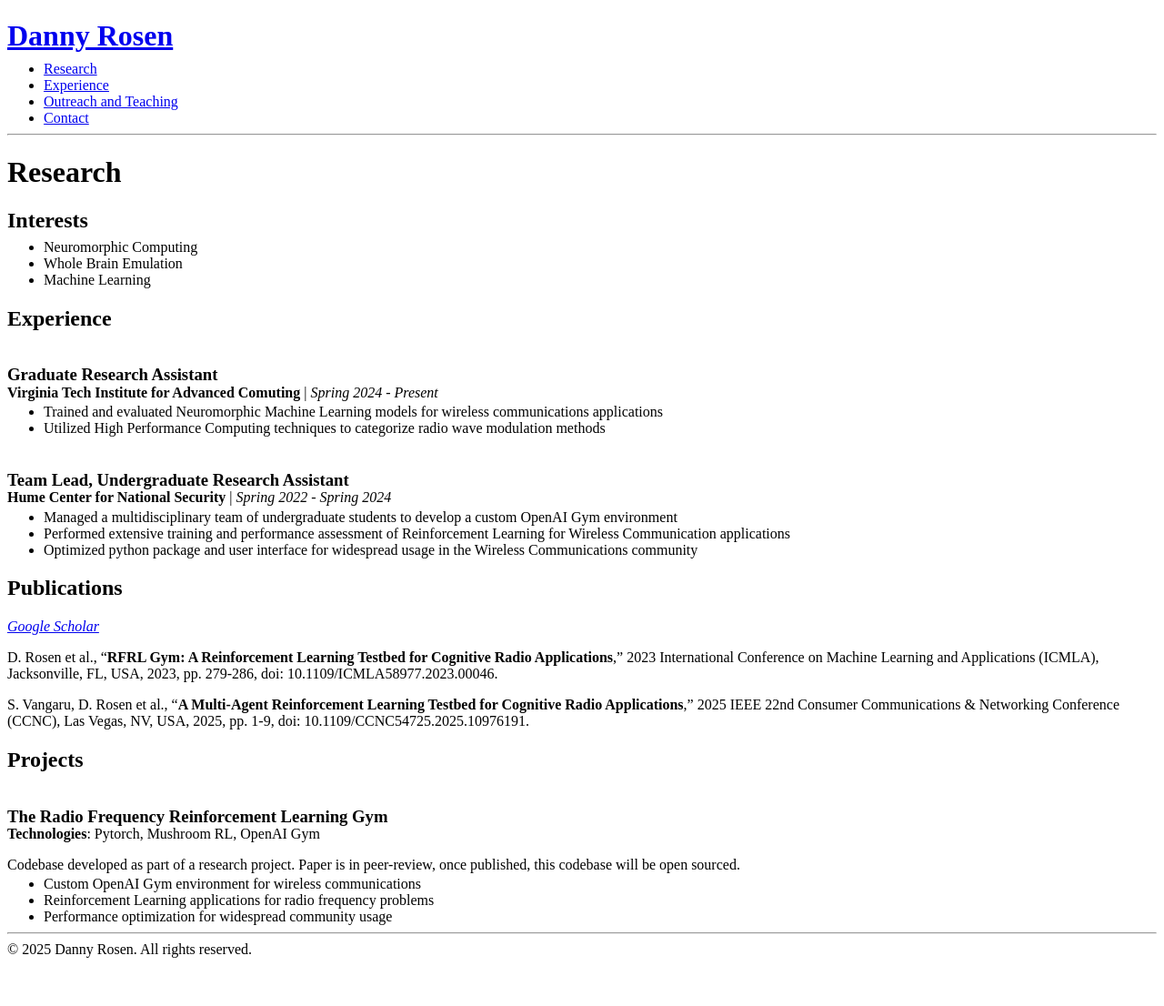
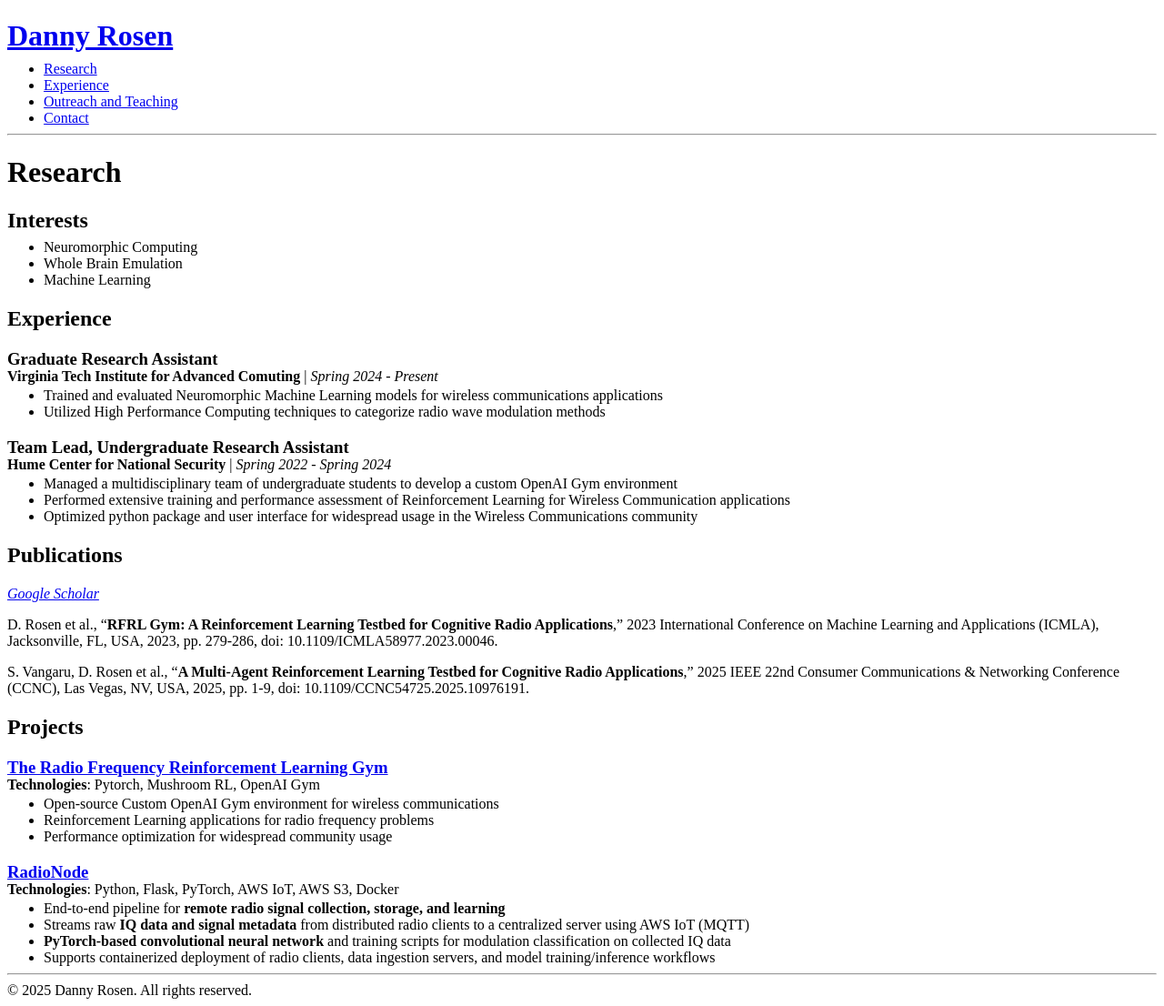
Before and after one commit to DRosen766/DRosen766.github.io, a Jekyll site: the page built from research.md, in a window 1280 px wide. Shown: the whole page at 91% size. Built offline with Jekyll 4.4.1, drawn with Linux system fonts in a browser that asks for light colours; before the commit the page ends 1061 px from its top, so only the background shows below that.

Commit message:
add detail to research projects

```diff
--- a/_layouts/default.html
+++ b/_layouts/default.html
@@ -10,7 +10,6 @@
             color: blue;
           }
         h3 {
-            margin-top: 2.0em;
             margin-bottom: -0.9em;
         }
         ul, ol {
--- a/assets/css/style.css
+++ b/assets/css/style.css
@@ -34,7 +34,6 @@ h1, h2, h3, h4, h5, h6 {
     font-family: "Courier New", Courier, monospace;
     font-weight: bold;
     margin-top: 1em;
-    margin-bottom: 0.5em;
 }
 
 h1 {
--- a/research.md
+++ b/research.md
@@ -36,11 +36,17 @@ S. Vangaru, D. Rosen et al., "**A Multi-Agent Reinforcement Learning Testbed for
 
 ## Projects
 
-### The Radio Frequency Reinforcement Learning Gym
+### [The Radio Frequency Reinforcement Learning Gym](https://github.com/vtnsi/rfrl-gym)
 **Technologies**: Pytorch, Mushroom RL, OpenAI Gym
 
-Codebase developed as part of a research project. Paper is in peer-review, once published, this codebase will be open sourced.
-
-- Custom OpenAI Gym environment for wireless communications
+- Open-source Custom OpenAI Gym environment for wireless communications
 - Reinforcement Learning applications for radio frequency problems
 - Performance optimization for widespread community usage
+
+### [RadioNode](https://github.com/DRosen766/RadioNode)
+**Technologies**: Python, Flask, PyTorch, AWS IoT, AWS S3, Docker
+
+- End-to-end pipeline for **remote radio signal collection, storage, and learning**
+- Streams raw **IQ data and signal metadata** from distributed radio clients to a centralized server using AWS IoT (MQTT)
+- **PyTorch-based convolutional neural network** and training scripts for modulation classification on collected IQ data
+- Supports containerized deployment of radio clients, data ingestion servers, and model training/inference workflows
```
Also changed, not shown: index.md (+1 -7 lines), 1 other file.
